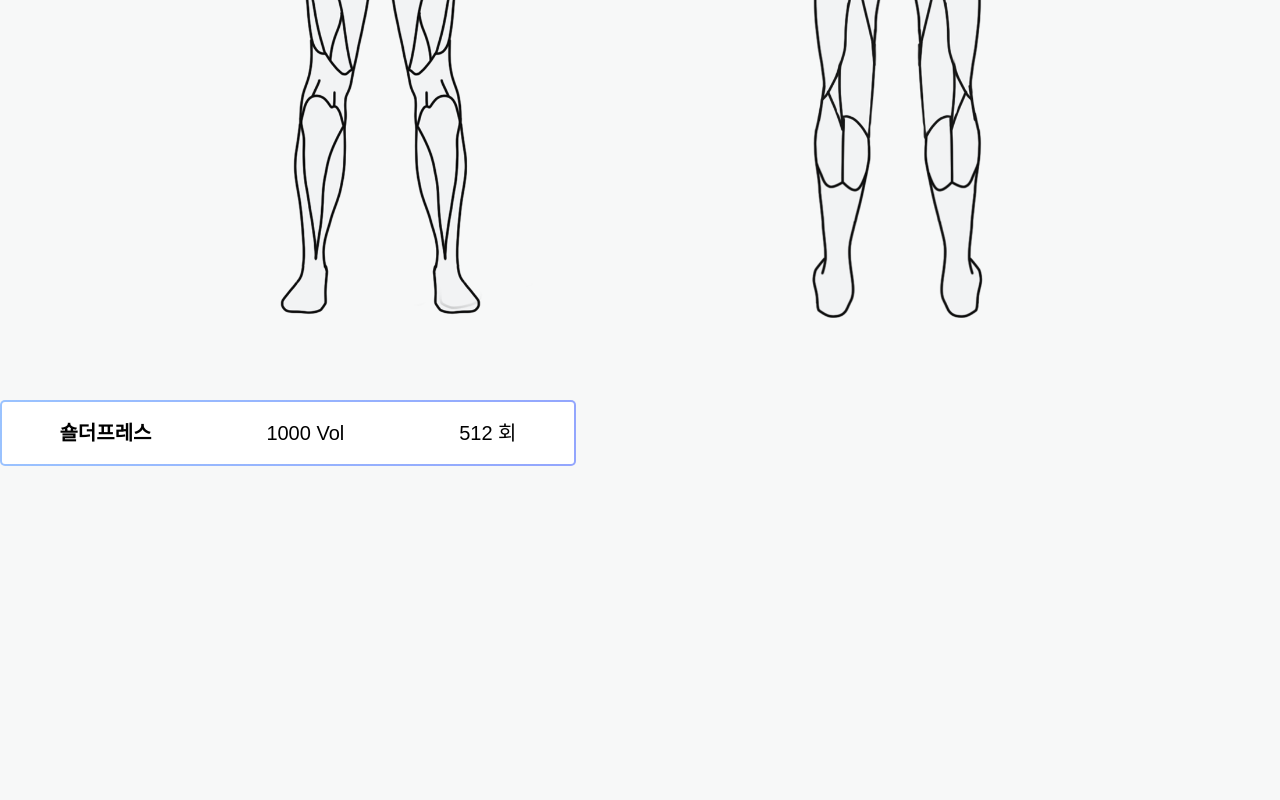
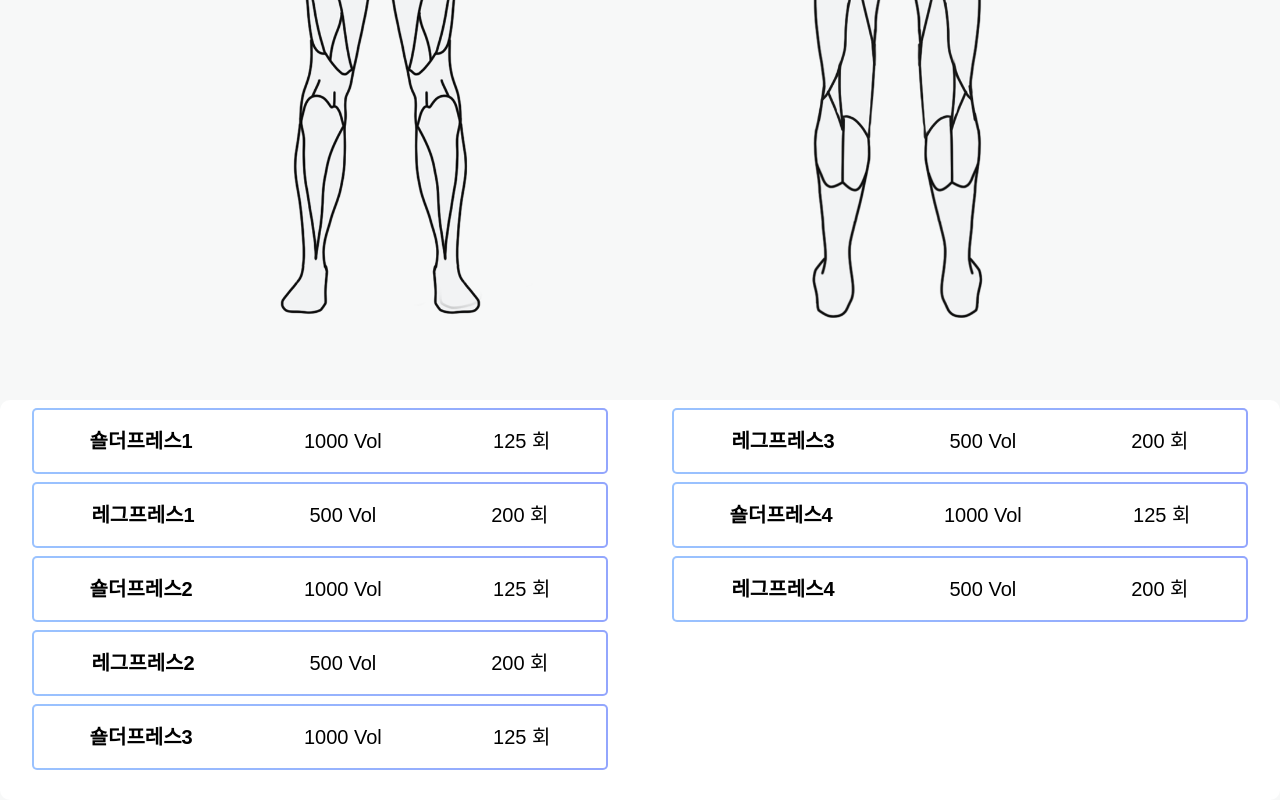
Before and after one commit to Jeong-WonSeok/Salus, a React (Create React App) app in the folder FrontEnd/: page /muscle in a window 1280 px wide. Shown: the part 644-1444 px from the top of the page. Before the commit the page ends 1110 px from the top, so only its background shows below. Built offline with nearby package versions, Linux system fonts and the light colour scheme.

Commit message:
JY-feature: Exercise List Component

```diff
--- a/FrontEnd/src/components/Kiosk/Exercise.js
+++ b/FrontEnd/src/components/Kiosk/Exercise.js
@@ -1,3 +1,23 @@
-const Exercise = () => {};
+import styled from 'styled-components';
+
+import ExerciseList from './ExerciseList';
+
+const Div = styled.div`
+  width: 100%;
+  height: 400px;
+  border-radius: 10px;
+`;
+
+const Exercise = (props) => {
+  const lst = props.exerciseList.map((exercise) => (
+    <ExerciseList
+      title={exercise.title}
+      volume={exercise.volume}
+      reps={exercise.reps}
+      key={`${exercise.title}${Date.now().toString()}`}
+    />
+  ));
+  return <Div className="d-flex flex-column flex-wrap align-items-center white-bg">{lst}</Div>;
+};
 
 export default Exercise;
--- a/FrontEnd/src/components/Kiosk/ExerciseList.js
+++ b/FrontEnd/src/components/Kiosk/ExerciseList.js
@@ -22,7 +22,7 @@ const Text = styled.div`
 
 const ExerciseList = (props) => {
   return (
-    <List className="d-flex justify-content-around align-items-center">
+    <List className="d-flex justify-content-around align-items-center mt-2">
       <Title>{props.title}</Title>
       <Text>{props.volume} Vol</Text>
       <Text>{props.reps} 회</Text>
--- a/FrontEnd/src/pages/MuscleTest.js
+++ b/FrontEnd/src/pages/MuscleTest.js
@@ -1,14 +1,26 @@
 import MuscleMan from '../components/MuscleMan';
 import MuscleWoman from '../components/MuscleWoman';
-import ExerciseList from '../components/Kiosk/ExerciseList';
+import Exercise from '../components/Kiosk/Exercise';
+
+// import useHttp from '../customHooks/useHttp';
 
 const MuscleTest = () => {
   const user = { isMale: false, muscles: ['traps', 'shoulders'] };
+  const exercise = [
+    { title: '숄더프레스1', volume: '1000', reps: '125' },
+    { title: '레그프레스1', volume: '500', reps: '200' },
+    { title: '숄더프레스2', volume: '1000', reps: '125' },
+    { title: '레그프레스2', volume: '500', reps: '200' },
+    { title: '숄더프레스3', volume: '1000', reps: '125' },
+    { title: '레그프레스3', volume: '500', reps: '200' },
+    { title: '숄더프레스4', volume: '1000', reps: '125' },
+    { title: '레그프레스4', volume: '500', reps: '200' },
+  ];
 
   return (
     <div>
       {user.isMale ? <MuscleMan muscles={user.muscles} /> : <MuscleWoman muscles={user.muscles} />}
-      <ExerciseList title="숄더프레스" volume="1000" reps="512" />
+      <Exercise exerciseList={exercise} />
     </div>
   );
 };
```
Also changed, not shown: FrontEnd/src/api-request/kiosk/api.js (added).
